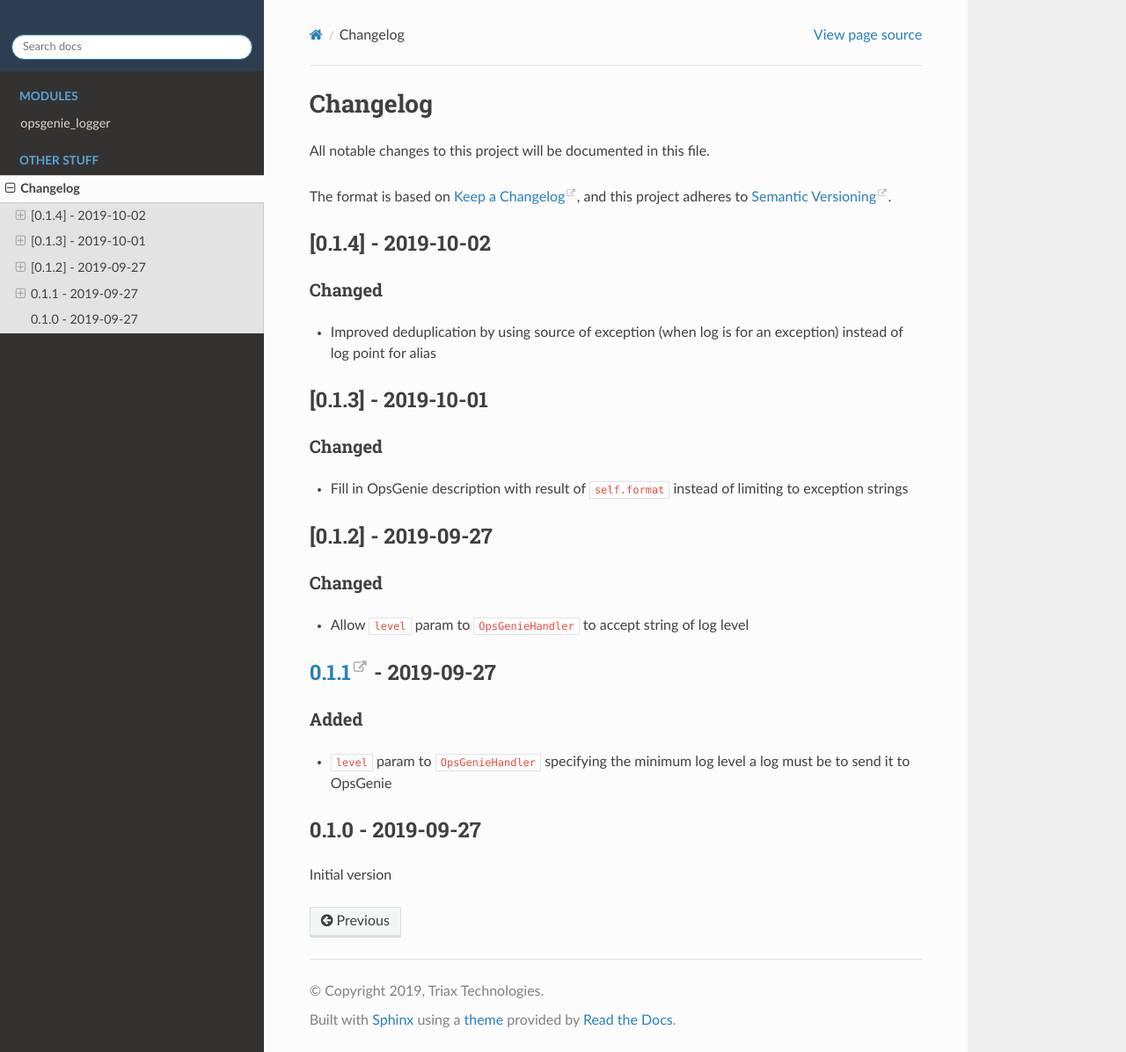
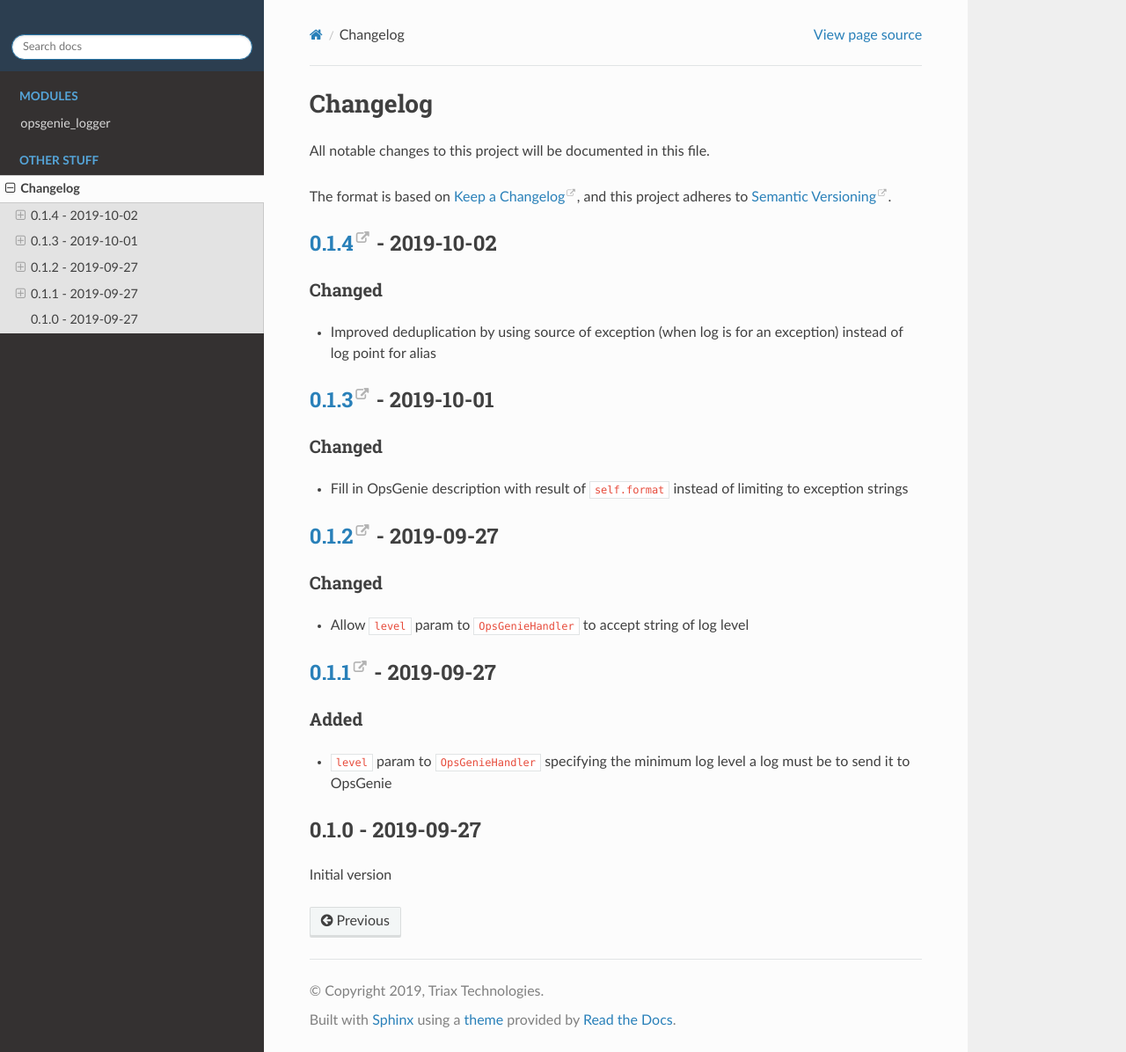
Before and after one commit to triaxtec/opsgenie-logger, a Sphinx documentation site: the page built from docs/CHANGELOG.md, in a window 1280 px wide and 1196 px high. Shown: the whole window at 88% size. Built offline with Sphinx 7.4.7 and the Read the Docs theme 2.0.0, drawn with Linux system fonts in a browser that asks for light colours; the version number is read from the project's files by our own code; part of the change alters nothing that is shown.

```diff
--- a/docs/CHANGELOG.md
+++ b/docs/CHANGELOG.md
@@ -24,6 +24,9 @@ and this project adheres to [Semantic Versioning](https://semver.org/spec/v2.0.0
 Initial version
 
 
-[Unreleased]: https://bitbucket.org/triaxtechnologies/opsgenie-logger/branches/compare/develop%0Dmaster
-[0.1.1]: https://bitbucket.org/triaxtechnologies/opsgenie-logger/branches/compare/0.1.1%0D0.1.0
-[0.1.1]: https://bitbucket.org/triaxtechnologies/opsgenie-logger/branches/compare/0.1.2%0D0.1.1
+[Unreleased]: https://github.com/triaxtec/opsgenie-logger/compare/master...develop
+[0.1.4]: https://github.com/triaxtec/opsgenie-logger/releases/tag/v.0.1.4
+[0.1.3]: https://github.com/triaxtec/opsgenie-logger/releases/tag/v.0.1.3
+[0.1.2]: https://github.com/triaxtec/opsgenie-logger/releases/tag/v.0.1.2
+[0.1.1]: https://github.com/triaxtec/opsgenie-logger/releases/tag/v.0.1.1
+[0.1.0]: https://github.com/triaxtec/opsgenie-logger/releases/tag/v.0.1.0
```
